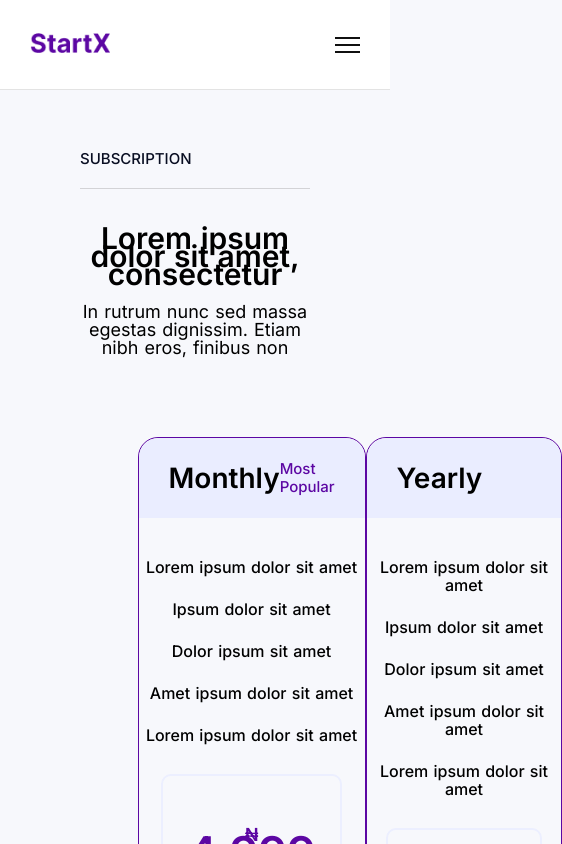
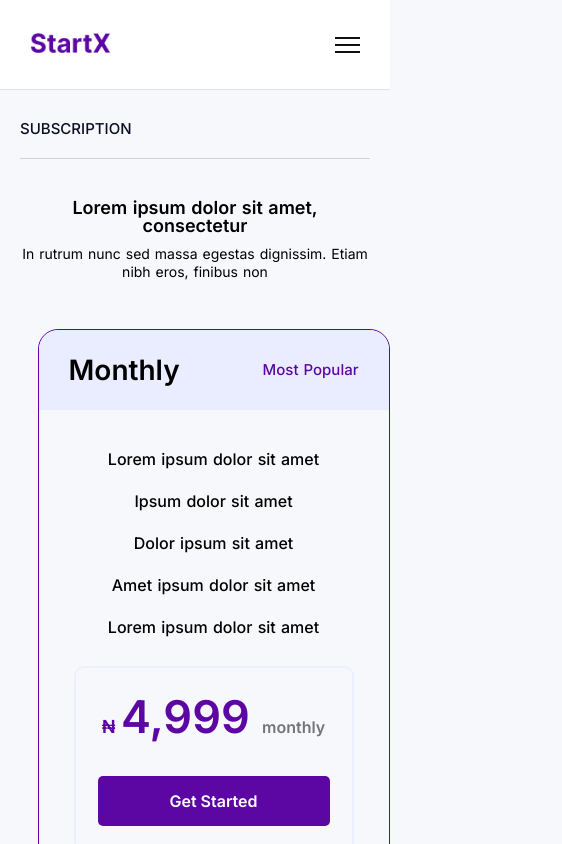
Before and after one commit to Emodot/startx, a Nuxt app: page /subscription in a window 390 px wide. Shown: the top 844 px of the page, 562 px wide, since content can reach past the window. Built offline with nearby package versions, Linux system fonts and the light colour scheme.

Commit message:
made subscription page mobile responsive

```diff
--- a/pages/subscription.vue
+++ b/pages/subscription.vue
@@ -189,4 +189,29 @@
   font-weight: 600;
   margin-bottom: 24px;
 }
+
+@media screen and (max-width: 600px) {
+  .container {
+    padding: 20px;
+  }
+
+  .head {
+    font-size: 18px;
+  }
+
+  .sub-head {
+    font-size: 14px;
+    margin-top: 10px;
+  }
+
+  .plans {
+    margin-top: 3rem;
+    width: 90%;
+    flex-direction: column;
+  }
+
+  .plan {
+    margin-bottom: 40px;
+  }
+}
 </style>
```
